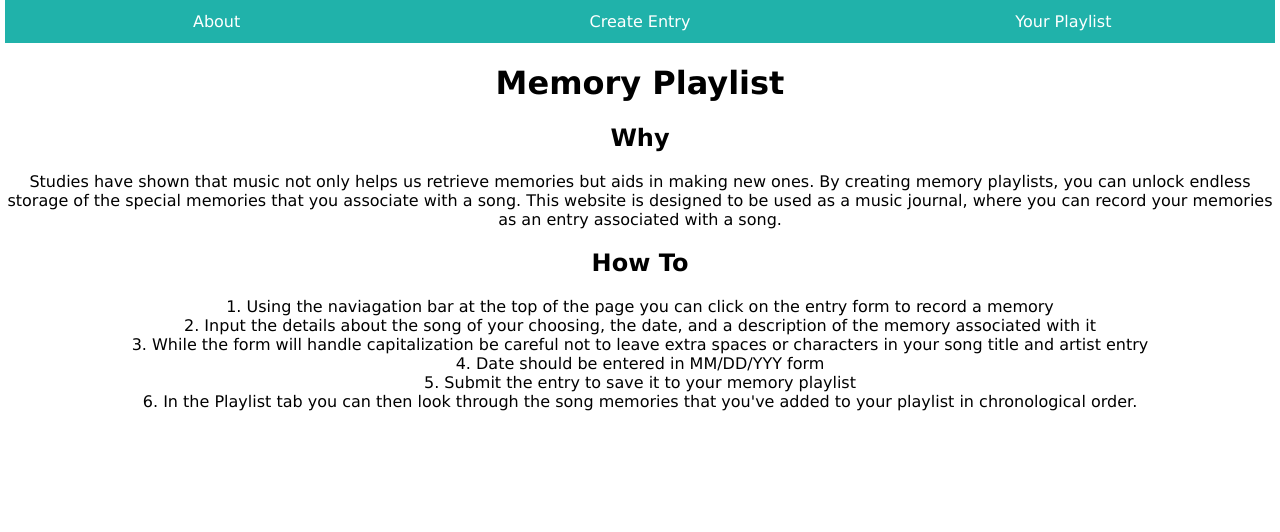
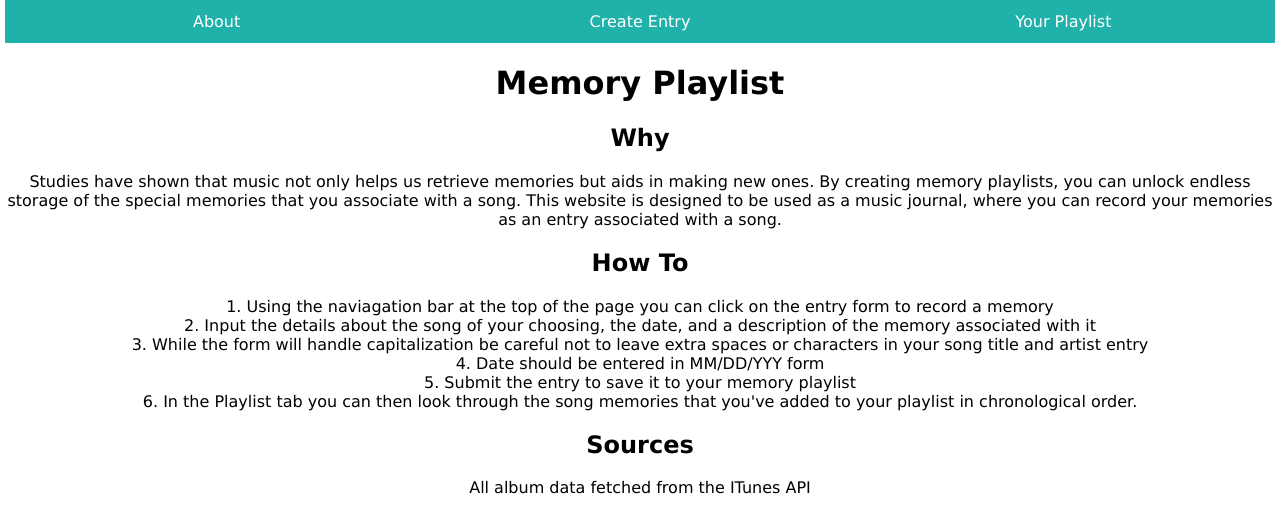
Before and after one commit to laurenmetz17/project2, a React (Create React App) app in the folder project2app/: page / in a window 1280 px wide. Shown: the top 532 px of the page. Built offline with nearby package versions, Linux system fonts and the light colour scheme.

Commit message:
add credit to ITunes in about page

```diff
--- a/project2app/src/About.js
+++ b/project2app/src/About.js
@@ -19,6 +19,8 @@ function About() {
                5. Submit the entry to save it to your memory playlist <br></br>
                6. In the Playlist tab you can then look through the song memories that you've added to your playlist in chronological order.
             </p>
+            <h2>Sources</h2>
+            <p>All album data fetched from the ITunes API</p>
 
         </div>
     )
```
